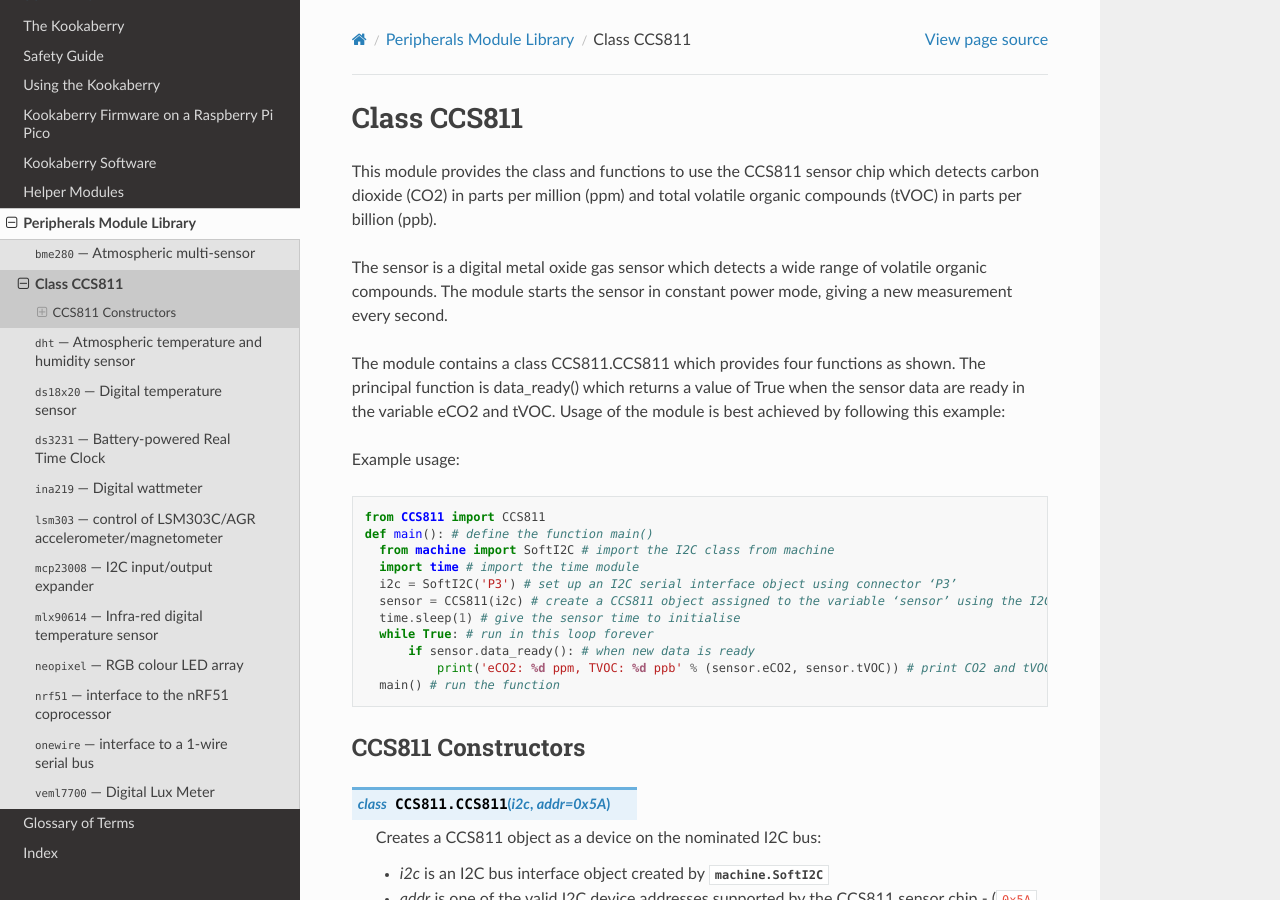
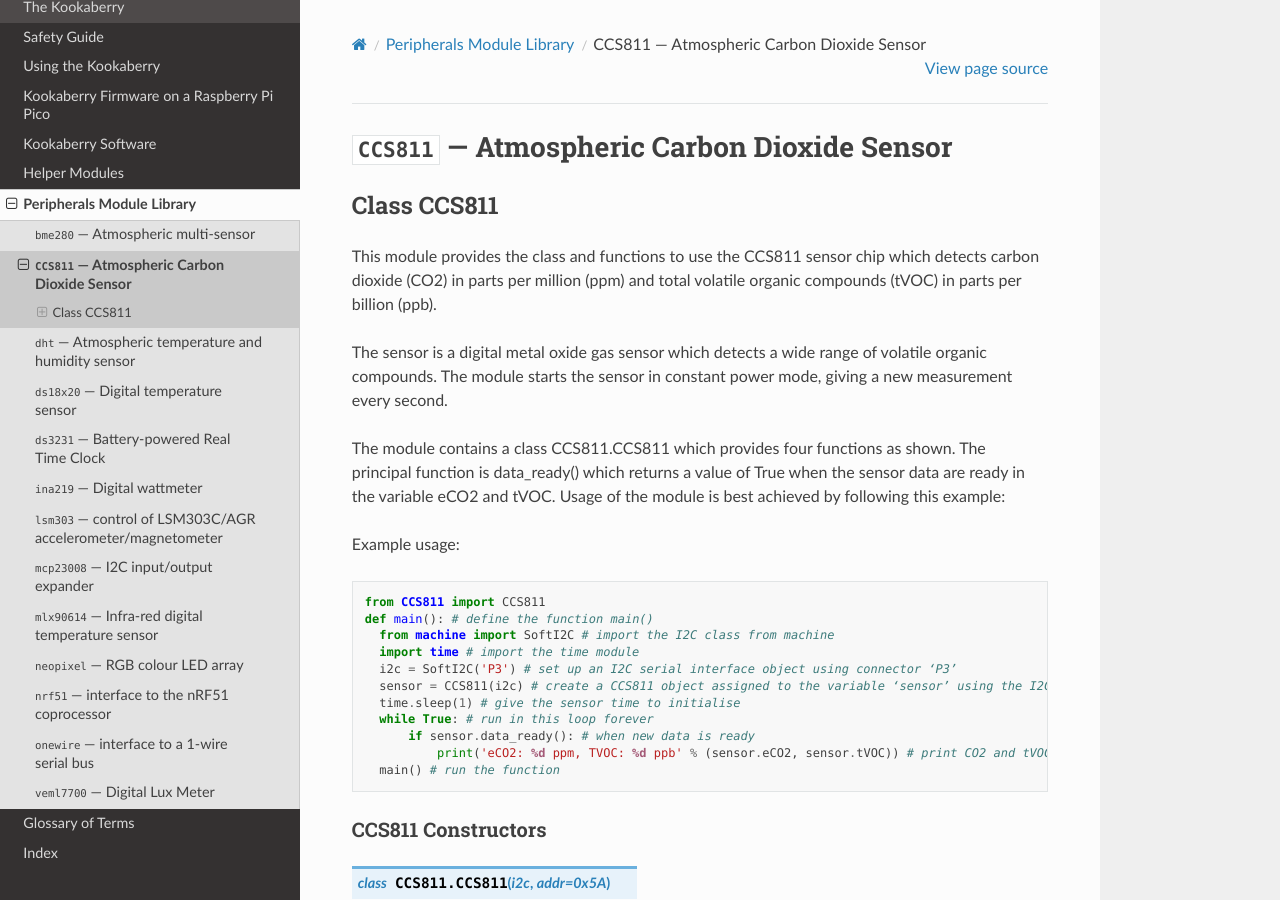
Before and after one commit to TDStrasser/Kookaberry-Reference-Guide, a Sphinx documentation site: the page built from docs/source/ccs811.rst, in a window 1280 px wide and 900 px high. Built offline with Sphinx 7.4.7 and the Read the Docs theme 2.0.0, drawn with Linux system fonts in a browser that asks for light colours.

Commit message:
Fixed some cross-references

```diff
--- a/docs/source/ccs811.rst
+++ b/docs/source/ccs811.rst
@@ -1,4 +1,11 @@
-.. currentmodule:: ccs811
+***************************************************
+:mod:`CCS811` --- Atmospheric Carbon Dioxide Sensor
+***************************************************
+.. module:: CCS811
+   :synopsis: Digital atmospheric carbon dioxide and volatile organic compounds sensor
+
+
+.. currentmodule:: CCS811
 .. _ccs811:
 
 
```
